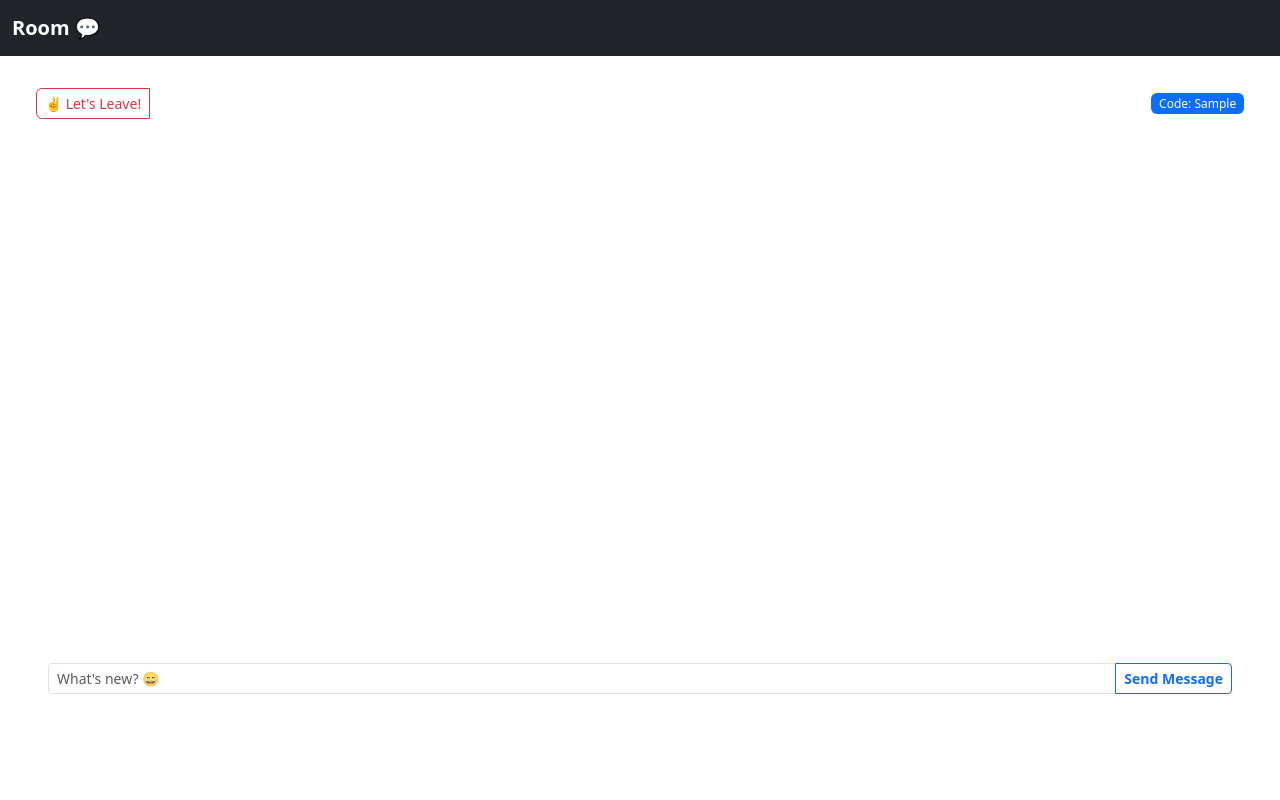
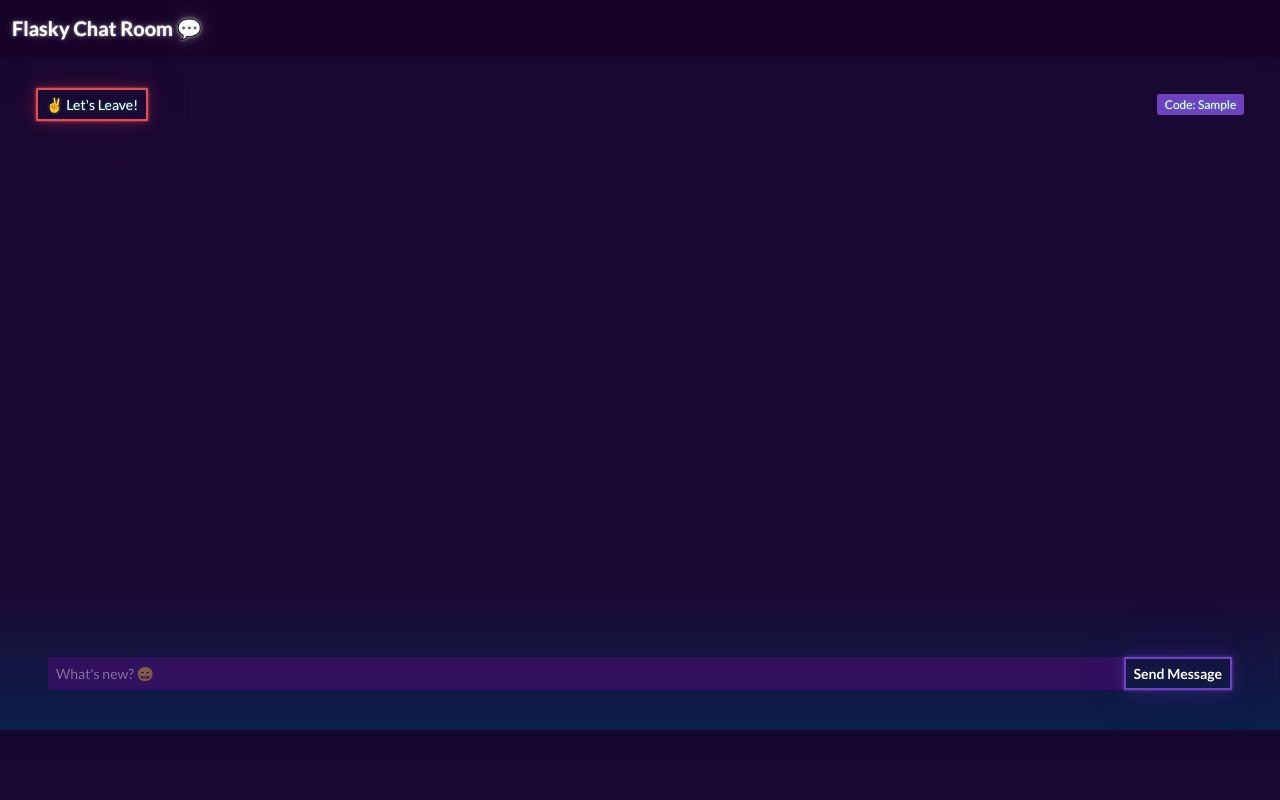
Before and after one commit to smhussain5/Flask-SocketIO-Chat-Python, a Flask app: template templates/room.html in a window 1280 px wide. Run offline with Flask 3, Linux system fonts and the light colour scheme; the template is opened without the code that fills it: most values are stand-ins (such as "Sample title", 1, 10 or a date in 2020); some libraries are stand-ins or nearby versions.

Commit message:
Improve CSS

```diff
--- a/static/css/style.css
+++ /dev/null
@@ -1,352 +0,0 @@
-/*! normalize.css v8.0.1 | MIT License | github.com/necolas/normalize.css */
-
-/* Document
-   ========================================================================== */
-
-/**
- * 1. Correct the line height in all browsers.
- * 2. Prevent adjustments of font size after orientation changes in iOS.
- */
-
-html {
-  line-height: 1.15; /* 1 */
-  -webkit-text-size-adjust: 100%; /* 2 */
-  height: 100vh;
-}
-
-/* Sections
-   ========================================================================== */
-
-/**
- * Remove the margin in all browsers.
- */
-
-body {
-  margin: 0;
-  padding: 0;
-  height: 100vh;
-}
-
-/**
- * Render the `main` element consistently in IE.
- */
-
-main {
-  display: block;
-}
-
-/**
- * Correct the font size and margin on `h1` elements within `section` and
- * `article` contexts in Chrome, Firefox, and Safari.
- */
-
-h1 {
-  font-size: 2em;
-  margin: 0.67em 0;
-}
-
-/* Grouping content
-   ========================================================================== */
-
-/**
- * 1. Add the correct box sizing in Firefox.
- * 2. Show the overflow in Edge and IE.
- */
-
-hr {
-  box-sizing: content-box; /* 1 */
-  height: 0; /* 1 */
-  overflow: visible; /* 2 */
-}
-
-/**
- * 1. Correct the inheritance and scaling of font size in all browsers.
- * 2. Correct the odd `em` font sizing in all browsers.
- */
-
-pre {
-  font-family: monospace, monospace; /* 1 */
-  font-size: 1em; /* 2 */
-}
-
-/* Text-level semantics
-   ========================================================================== */
-
-/**
- * Remove the gray background on active links in IE 10.
- */
-
-a {
-  background-color: transparent;
-}
-
-/**
- * 1. Remove the bottom border in Chrome 57-
- * 2. Add the correct text decoration in Chrome, Edge, IE, Opera, and Safari.
- */
-
-abbr[title] {
-  border-bottom: none; /* 1 */
-  text-decoration: underline; /* 2 */
-  text-decoration: underline dotted; /* 2 */
-}
-
-/**
- * Add the correct font weight in Chrome, Edge, and Safari.
- */
-
-b,
-strong {
-  font-weight: bolder;
-}
-
-/**
- * 1. Correct the inheritance and scaling of font size in all browsers.
- * 2. Correct the odd `em` font sizing in all browsers.
- */
-
-code,
-kbd,
-samp {
-  font-family: monospace, monospace; /* 1 */
-  font-size: 1em; /* 2 */
-}
-
-/**
- * Add the correct font size in all browsers.
- */
-
-small {
-  font-size: 80%;
-}
-
-/**
- * Prevent `sub` and `sup` elements from affecting the line height in
- * all browsers.
- */
-
-sub,
-sup {
-  font-size: 75%;
-  line-height: 0;
-  position: relative;
-  vertical-align: baseline;
-}
-
-sub {
-  bottom: -0.25em;
-}
-
-sup {
-  top: -0.5em;
-}
-
-/* Embedded content
-   ========================================================================== */
-
-/**
- * Remove the border on images inside links in IE 10.
- */
-
-img {
-  border-style: none;
-}
-
-/* Forms
-   ========================================================================== */
-
-/**
- * 1. Change the font styles in all browsers.
- * 2. Remove the margin in Firefox and Safari.
- */
-
-button,
-input,
-optgroup,
-select,
-textarea {
-  font-family: inherit; /* 1 */
-  font-size: 100%; /* 1 */
-  line-height: 1.15; /* 1 */
-  margin: 0; /* 2 */
-}
-
-/**
- * Show the overflow in IE.
- * 1. Show the overflow in Edge.
- */
-
-button,
-input { /* 1 */
-  overflow: visible;
-}
-
-/**
- * Remove the inheritance of text transform in Edge, Firefox, and IE.
- * 1. Remove the inheritance of text transform in Firefox.
- */
-
-button,
-select { /* 1 */
-  text-transform: none;
-}
-
-/**
- * Correct the inability to style clickable types in iOS and Safari.
- */
-
-button,
-[type="button"],
-[type="reset"],
-[type="submit"] {
-  -webkit-appearance: button;
-}
-
-/**
- * Remove the inner border and padding in Firefox.
- */
-
-button::-moz-focus-inner,
-[type="button"]::-moz-focus-inner,
-[type="reset"]::-moz-focus-inner,
-[type="submit"]::-moz-focus-inner {
-  border-style: none;
-  padding: 0;
-}
-
-/**
- * Restore the focus styles unset by the previous rule.
- */
-
-button:-moz-focusring,
-[type="button"]:-moz-focusring,
-[type="reset"]:-moz-focusring,
-[type="submit"]:-moz-focusring {
-  outline: 1px dotted ButtonText;
-}
-
-/**
- * Correct the padding in Firefox.
- */
-
-fieldset {
-  padding: 0.35em 0.75em 0.625em;
-}
-
-/**
- * 1. Correct the text wrapping in Edge and IE.
- * 2. Correct the color inheritance from `fieldset` elements in IE.
- * 3. Remove the padding so developers are not caught out when they zero out
- *    `fieldset` elements in all browsers.
- */
-
-legend {
-  box-sizing: border-box; /* 1 */
-  color: inherit; /* 2 */
-  display: table; /* 1 */
-  max-width: 100%; /* 1 */
-  padding: 0; /* 3 */
-  white-space: normal; /* 1 */
-}
-
-/**
- * Add the correct vertical alignment in Chrome, Firefox, and Opera.
- */
-
-progress {
-  vertical-align: baseline;
-}
-
-/**
- * Remove the default vertical scrollbar in IE 10+.
- */
-
-textarea {
-  overflow: auto;
-}
-
-/**
- * 1. Add the correct box sizing in IE 10.
- * 2. Remove the padding in IE 10.
- */
-
-[type="checkbox"],
-[type="radio"] {
-  box-sizing: border-box; /* 1 */
-  padding: 0; /* 2 */
-}
-
-/**
- * Correct the cursor style of increment and decrement buttons in Chrome.
- */
-
-[type="number"]::-webkit-inner-spin-button,
-[type="number"]::-webkit-outer-spin-button {
-  height: auto;
-}
-
-/**
- * 1. Correct the odd appearance in Chrome and Safari.
- * 2. Correct the outline style in Safari.
- */
-
-[type="search"] {
-  -webkit-appearance: textfield; /* 1 */
-  outline-offset: -2px; /* 2 */
-}
-
-/**
- * Remove the inner padding in Chrome and Safari on macOS.
- */
-
-[type="search"]::-webkit-search-decoration {
-  -webkit-appearance: none;
-}
-
-/**
- * 1. Correct the inability to style clickable types in iOS and Safari.
- * 2. Change font properties to `inherit` in Safari.
- */
-
-::-webkit-file-upload-button {
-  -webkit-appearance: button; /* 1 */
-  font: inherit; /* 2 */
-}
-
-/* Interactive
-   ========================================================================== */
-
-/*
- * Add the correct display in Edge, IE 10+, and Firefox.
- */
-
-details {
-  display: block;
-}
-
-/*
- * Add the correct display in all browsers.
- */
-
-summary {
-  display: list-item;
-}
-
-/* Misc
-   ========================================================================== */
-
-/**
- * Add the correct display in IE 10+.
- */
-
-template {
-  display: none;
-}
-
-/**
- * Add the correct display in IE 10.
- */
-
-[hidden] {
-  display: none;
-}
--- a/templates/base.html
+++ b/templates/base.html
@@ -2,13 +2,13 @@
 <html lang="en">
   <head>
     <meta charset="utf-8">
+    <link rel="icon" type="image/png" href="{{ url_for('static', filename='images/SH_LOGO_DARK.png') }}" />
     <meta name="viewport" content="width=device-width, initial-scale=1">
     <title>
       {% block title %}
       {% endblock %}
     </title>
-    <link rel="stylesheet" href="{{url_for('static', filename='css/style.css')}}">
-    <link href="https://cdn.jsdelivr.net/npm/bootstrap@5.3.2/dist/css/bootstrap.min.css" rel="stylesheet" integrity="sha384-T3c6CoIi6uLrA9TneNEoa7RxnatzjcDSCmG1MXxSR1GAsXEV/Dwwykc2MPK8M2HN" crossorigin="anonymous">
+    <link rel="stylesheet" href="https://cdn.jsdelivr.net/npm/bootswatch@5.3.2/dist/vapor/bootstrap.min.css">
     <script src="https://cdnjs.cloudflare.com/ajax/libs/socket.io/4.0.1/socket.io.js" integrity="sha512-q/dWJ3kcmjBLU4Qc47E4A9kTB4m3wuTY7vkFJDTZKjTs8jhyGQnaUrxa0Ytd0ssMZhbNua9hE+E7Qv1j+DyZwA==" crossorigin="anonymous"></script>
   </head>
   <body>
--- a/templates/room.html
+++ b/templates/room.html
@@ -1,11 +1,11 @@
 {% extends 'base.html' %}
 
 {% block title %}
-Room: {{room_session}}
+Flasky Chat (Room: {{room_session}})
 {% endblock %}
 
 {% block navbar %}
-Room 💬
+Flasky Chat Room 💬
 {% endblock %}
 
 {% block content %}
@@ -18,7 +18,7 @@ Room 💬
             <span class="badge text-bg-primary fw-normal">Code: {{room_session}}</span>
         </div>
     </div>
-    <div class="row-8 container my-2 overflow-scroll" style="height: 65vh" id="message-div">
+    <div class="row-8 container my-2 overflow-scroll" style="height: 64vh" id="message-div">
 
     </div>
     <div class="input-group input-group-sm my-2">
```
Also changed, not shown: templates/home.html (+6 -6 lines), static/images/SH_LOGO_DARK.png (added).
